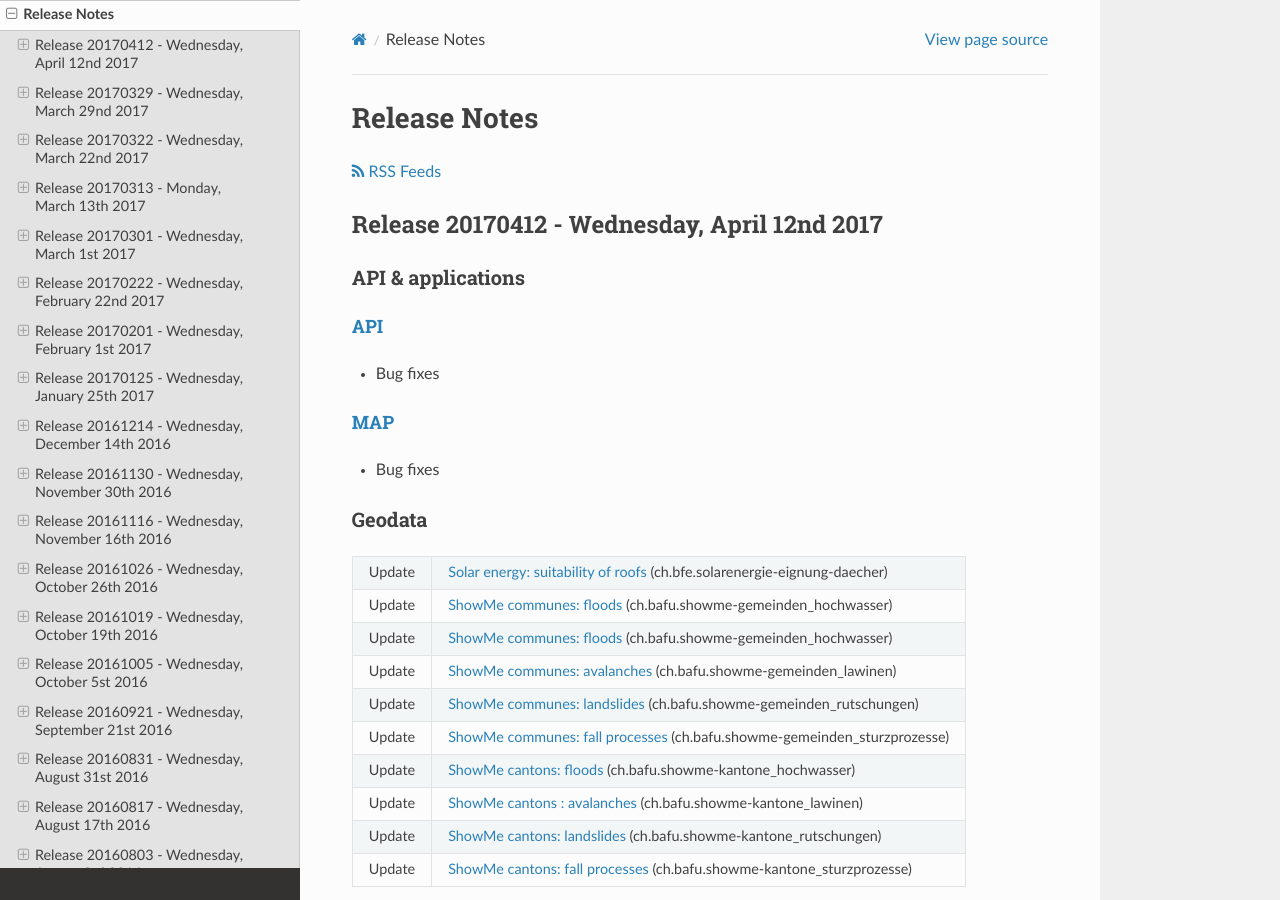
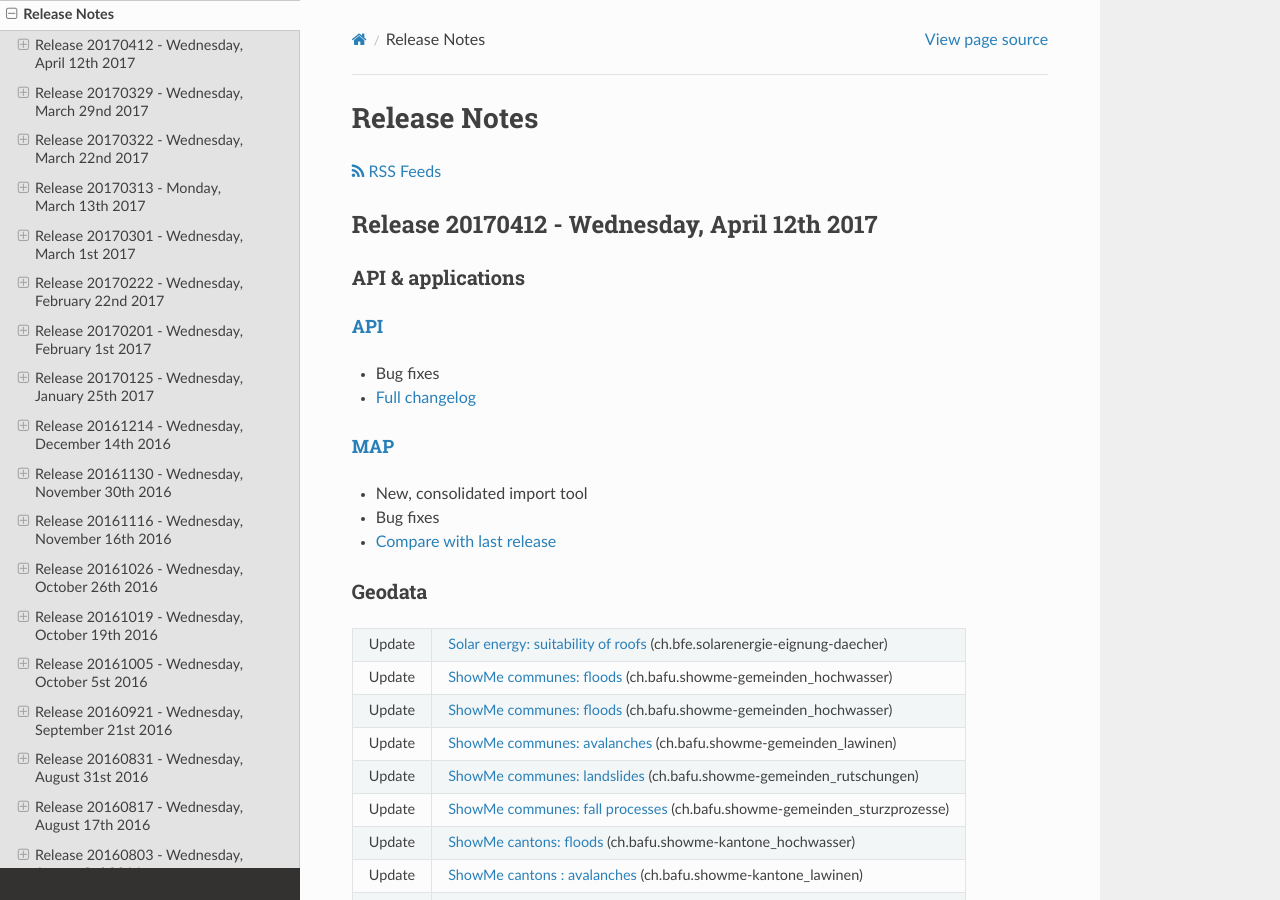
Before and after one commit to swisstopo-test/doc-chsdi3, a Sphinx documentation site: the page built from source/releasenotes/index.rst, in a window 1280 px wide and 900 px high. Built offline with Sphinx 7.4.7 and the Read the Docs theme 2.0.0, drawn with Linux system fonts in a browser that asks for light colours.

Commit message:
Adding links and notes to releasenotes

```diff
--- a/source/releasenotes/index.rst
+++ b/source/releasenotes/index.rst
@@ -18,7 +18,7 @@ Release Notes
 .. _releasenotes_20170412:
    *******
 
-Release 20170412 - Wednesday, April 12nd 2017
+Release 20170412 - Wednesday, April 12th 2017
 ---------------------------------------------
 
 API & applications
@@ -27,10 +27,13 @@ API & applications
 `API <//api3.geo.admin.ch>`__
 '''''''''''''''''''''''''''''
 - Bug fixes
-
-`MAP <//map.geo.admin.ch>`__
-'''''''''''''''''''''''''''''
-- Bug fixes
+- `Full changelog <https://github.com/geoadmin/mf-chsdi3/compare/r_170329...r_170412>`__
+
+`MAP <//map.geo.admin.ch>`__
+'''''''''''''''''''''''''''''
+- New, consolidated import tool
+- Bug fixes
+- `Compare with last release <https://github.com/geoadmin/mf-geoadmin3/compare/r_170329...r_170412>`__
 
 Geodata
 *******
```
